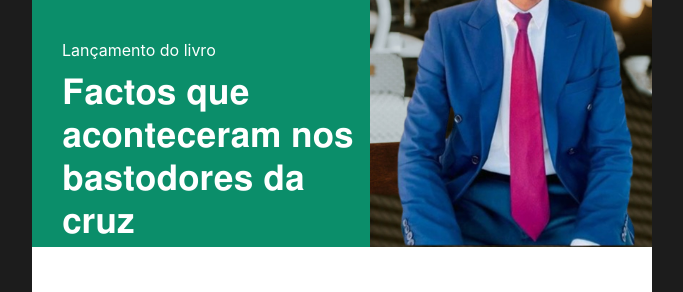
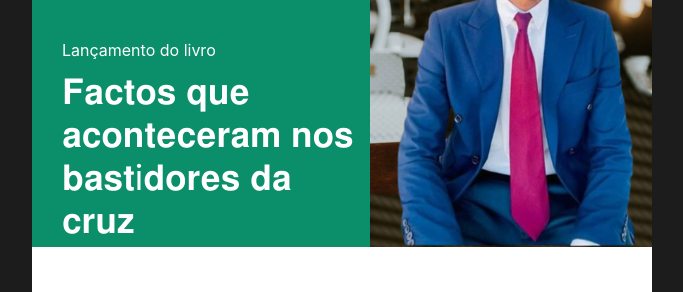
Before and after one commit to antunesgourgel/escritorantunesgourgel, a plain HTML site: page index.html in a window 1280 px wide. Shown: the part 251-543 px from the top of the page, without its empty margins (298-981 px from the left). Drawn offline with Linux system fonts and the light colour scheme.

Commit message:
Update index.html

```diff
--- a/index.html
+++ b/index.html
@@ -59,7 +59,7 @@ Author URL: http://w3layouts.com
                                             </tr>
                                             <tr>
                                                 <td class=" scale" style="color: #FFFFFF; font-size: 35px;">
-                                            𝐅𝐚𝐜𝐭𝐨𝐬 𝐪𝐮𝐞 𝐚𝐜𝐨𝐧𝐭𝐞𝐜𝐞𝐫𝐚𝐦 𝐧𝐨𝐬 𝐛𝐚𝐬𝐭𝐨𝐝𝐨𝐫𝐞𝐬 𝐝𝐚 𝐜𝐫𝐮𝐳
+                                            𝐅𝐚𝐜𝐭𝐨𝐬 𝐪𝐮𝐞 𝐚𝐜𝐨𝐧𝐭𝐞𝐜𝐞𝐫𝐚𝐦 𝐧𝐨𝐬 𝐛𝐚𝐬𝐭i𝐝𝐨𝐫𝐞𝐬 𝐝𝐚 𝐜𝐫𝐮𝐳
 
 
                                                 </td>
```
